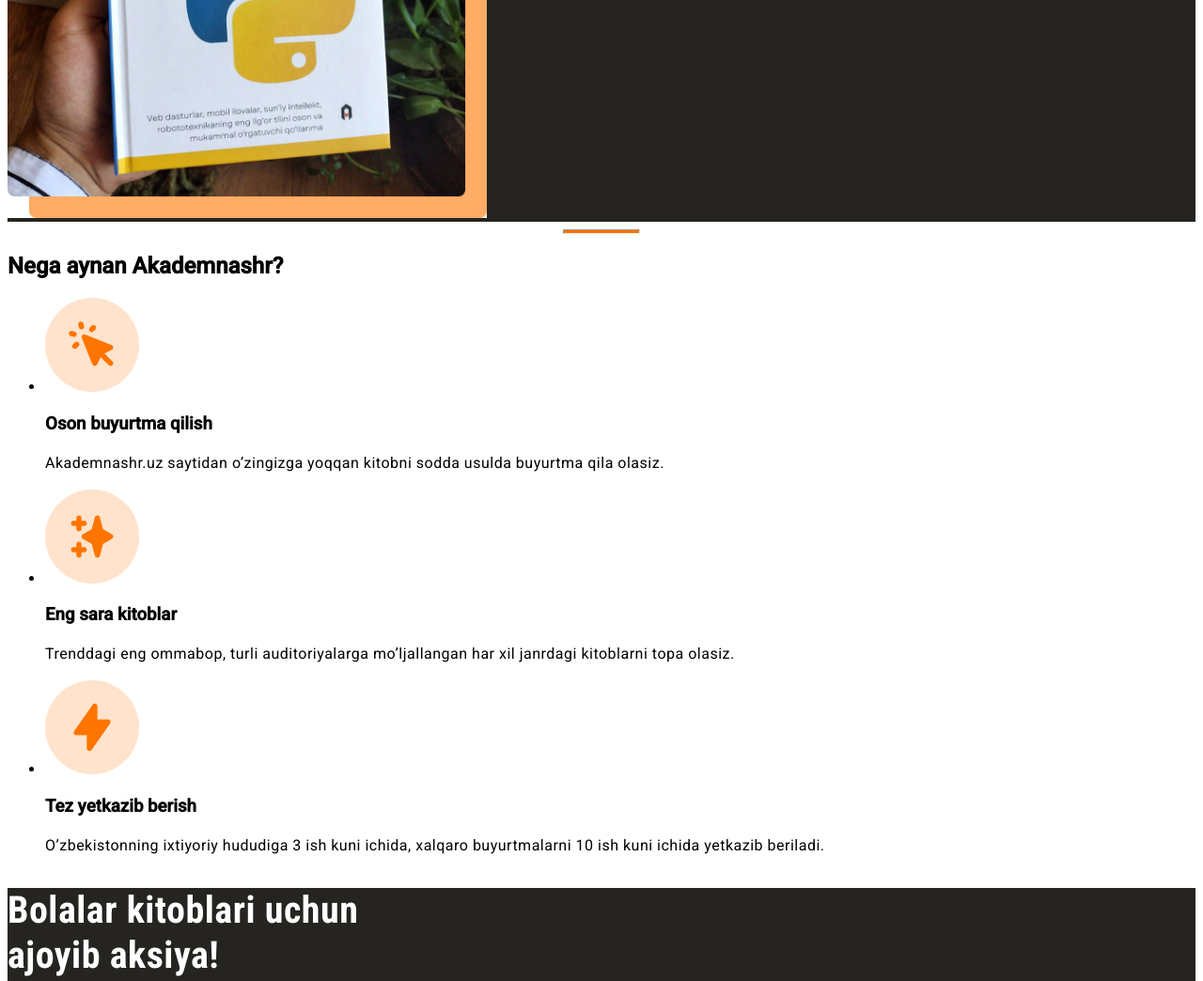
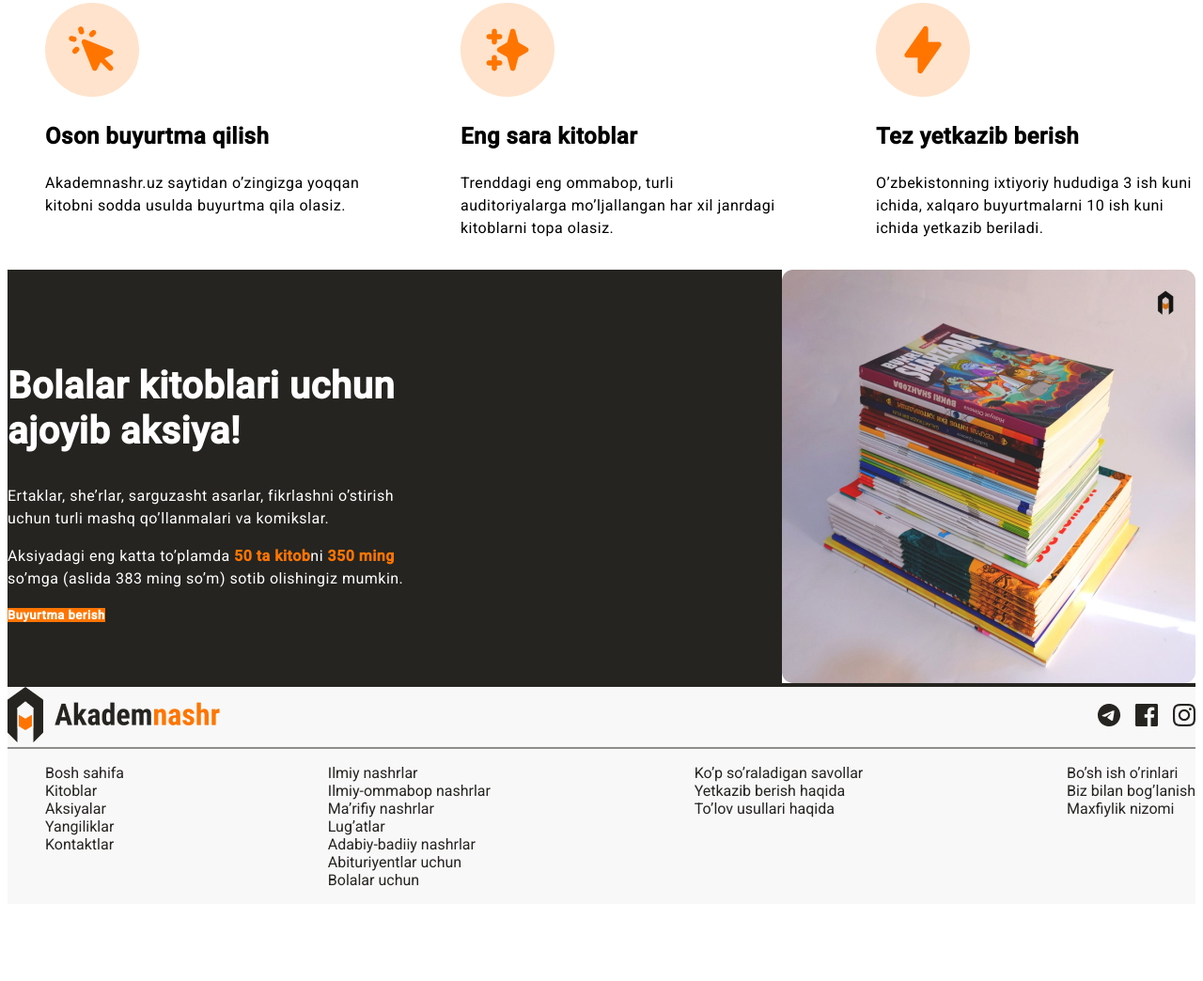
Before and after one commit to JasurbekovnaDev/AkademNashr, a plain HTML site: page index.html in a window 1280 px wide. Shown: the part 802-1846 px from the top of the page at 94% size. After the commit the page ends 1772 px from the top, so only its background shows below. Drawn offline with Linux system fonts and the light colour scheme.

Commit message:
pseudo class added

```diff
--- a/css/style.css
+++ b/css/style.css
@@ -1,29 +1,70 @@
-/*Fonts*/
-@font-face {
- font-family:"Roboto";
- src: url(../fonts/Roboto-Regular.ttf);
- font-weight: 400;
- font-style: ;
-}
+/*
+  Roboto:
+  400, 500
+  regular-normal, medium
+
+  Roboto Condensed:
+  700
+  Bold
+*/
+
 @font-face {
   font-family: "Roboto";
-  src: url(../fonts/Roboto-Medium.ttf);
+  src: url("../fonts/Roboto-Regular.ttf");
+  font-weight: 400;
+  font-style: normal;
+}
+
+@font-face {
+  font-family: "Roboto";
+  src: url("../fonts/Roboto-Medium.ttf");
   font-weight: 500;
   font-style: normal;
 }
+
 @font-face {
   font-family: "Roboto Condensed";
-  src: url(../fonts/Roboto_Condensed-Bold.ttf);
+  src: url("../fonts/Roboto_Condensed-Bold.ttf");
   font-weight: 700;
   font-style: normal;
 }
+
 * {
-   font-family: "Roboto",sans-serif;
-   font-weight: ;
+  font-family: "Roboto", sans-serif, serif;
+}
+
+.list-none {
+  list-style: none;
+}
+
+.site-logo {
+  transition: opacity 0.5s ease;
+}
+
+.site-logo:hover {
+  opacity: 0.8;
+}
+
+.site-logo:active {
+  opacity: 0.6;
 }
 
 .site-header {
-   background-color: white;
+  background-color: #fff;
+  display: flex;
+  justify-content: space-between;
+  align-items: center;
+}
+
+.site-header-nav {
+  display: flex;
+  align-items: center;
+  gap: 32px;
+}
+
+.site-header-list {
+  display: flex;
+  gap: 32px;
 }
 
 .sitenav-link {
@@ -33,7 +74,15 @@
   text-transform: uppercase;
   color: #000;
   text-decoration: none;
-   list-style: none;
+  transition: color 0.5s ease, opacity 0.5s ease;
+}
+
+.sitenav-link:hover {
+  color: #FF7500;
+}
+
+.sitenav-link:active {
+  opacity: 0.8;
 }
 
 .main-link {
@@ -43,10 +92,20 @@
   letter-spacing: 0.04em;
   color: #fff;
   text-decoration: none;
+  transition: opacity 0.5s ease;
+}
+.main-link:hover {
+  opacity: 0.8;
 }
 
+.main-link:active {
+  opacity: 0.6;
+}
 .hero-section {
-   background: #252420;
+  background-color: #252420;
+  display: flex;
+  justify-content: space-between;
+  align-items: center;
 }
 
 .hero-content {
@@ -55,20 +114,17 @@
 }
 
 .orange-line {
-   background-color: #ff7500;
+  background-color: #FF7500;
   width: 80px;
   height: 3px;
 }
 
 .hero-title {
-  font-family:"Roboto Condensed" ;
+  font-family: "Roboto Condensed";
   font-size: 40px;
   font-weight: 700;
   line-height: 48px;
   letter-spacing: 0.5px;
-   text-align: left;
-   text-underline-position: from-font;
-   text-decoration-skip-ink: none;
 }
 
 .hero-text {
@@ -79,12 +135,16 @@
 }
 
 .feature-title {
-  font-family:"Roboto Condensed" ;
   color: #000;
   font-weight: 700;
   font-size: 72px;
   line-height: 86px;
   letter-spacing: 0.5px;
+}
+
+.feature-list {
+  display: flex;
+  justify-content: space-between;
 }
 
 .feature {
@@ -93,22 +153,24 @@
 }
 
 .feature-item-title {
-  font-family:"Roboto Condensed" ;
   font-weight: 700;
   font-size: 24px;
   line-height: 28px;
   letter-spacing: 0.5px;
 }
 
- .future-item-text {
+.feature-item-text {
   font-weight: 400;
-   font-style: 16px;
+  font-size: 16px;
   line-height: 24px;
   letter-spacing: 0.5px;
 }
 
 .sale {
-   background: #252420;
+  background-color: #252420;
+  display: flex;
+  justify-content: space-between;
+  align-items: center;
 }
 
 .sale-content {
@@ -117,11 +179,17 @@
 }
 
 .sale-title {
-  font-family:"Roboto Condensed" ;
   font-weight: 700;
+  line-height: 48px;
+  letter-spacing: 0.5px;
   font-size: 40px;
+}
+
+.sale-text {
+  font-weight: 400;
+  font-size: 16px;
+  line-height: 24px;
   letter-spacing: 0.5px;
-   line-height: 48px;
 }
 
 .primary-text {
@@ -129,9 +197,43 @@
   font-weight: 700;
 }
 
- .sale-text {
+.site-footer {
+  background-color: #f8f8f8;
+}
+
+.footer-top {
+  display: flex;
+  justify-content: space-between;
+  align-items: center;
+}
+
+.footer-top-list {
+  display: flex;
+  gap: 16px;
+}
+
+.footer-divider {
+  height: 2px;
+  background-color: #25242080;
+}
+
+.footer-bottom {
+  display: flex;
+  justify-content: space-between;
+}
+
+.footer-link {
   font-weight: 400;
-   font-style: 16px;
-   line-height: 24px;
-   letter-spacing: 0.5px;
+  font-size: 16px;
+  line-height: 18px;
+  color: #252420;
+  text-decoration: none;
+  transition: all 0.5s ease;
 }
+.footer-link:hover {
+  color: #FF7500;
+}
+
+.footer-link:active {
+  opacity: 0.8;
+}
--- a/index.html
+++ b/index.html
@@ -10,17 +10,16 @@
 
 <body>
   <!-- Saytning shapkasi -->
-  <header class="sayt header">
-    <a href="index.html">
+  <header class="site-header">
+    <a href="index.html" class="site-logo">
       <img src="./img/logo.png" alt="Akadem Nashr" width="230" height="60">
     </a>
-    <nav>
-      <ul>
+    <nav class="site-header-nav">
+      <ul class="list-none site-header-list">
         <li><a class="sitenav-link" href="index.html">Bosh sahifa</a></li>
         <li><a class="sitenav-link" href="#">Kitoblar</a></li>
         <li><a class="sitenav-link" href="#">Aksiyalar</a></li>
         <li><a class="sitenav-link" href="#">Kontaktlar</a></li>
-        <li>Biz haqimizda</li>
       </ul>
       <a href="#" class="main-link">Ro’yxatdan o’tish</a>
     </nav>
@@ -37,7 +36,7 @@
           bo‘limi uchun
           maxsus
           video darslar yozilgan bo‘lib, ularga kitobda ko‘rsatilgan QR kod orqali o‘tish mumkin.</p>
-        <a href="#" class="main-link">Buyurtma berish </a>
+        <a href="#" class="main-link">Buyurtma berish</a>
       </div>
       <div>
         <img src="./img/python-book.jpg" alt="Kitob" width="510" height="510">
@@ -45,27 +44,27 @@
     </section>
 
     <!-- Features section -->
-    <section class="future section">
+    <section class="feature-section">
       <hr class="orange-line">
-      <h2 class="future-title">Nega aynan Akademnashr?</h2>
-      <ul>
-        <li class="future">
+      <h2 class="feature-title">Nega aynan Akademnashr?</h2>
+      <ul class="feature-list list-none">
+        <li class="feature">
           <img src="./img/feature-icon1.png" alt="Feature icon">
-          <h3 class="future-item-title">Oson buyurtma qilish</h3>
-          <p class="future-item-text">Akademnashr.uz saytidan o’zingizga yoqqan kitobni sodda usulda buyurtma qila
+          <h3 class="feature-item-title">Oson buyurtma qilish</h3>
+          <p class="feature-item-text">Akademnashr.uz saytidan o’zingizga yoqqan kitobni sodda usulda buyurtma qila
             olasiz.</p>
         </li>
-        <li class="future">
+        <li class="feature">
           <img src="./img/feature-icon2.png" alt="Feature icon">
-          <h3 class="future-item-title">Eng sara kitoblar</h3>
-          <p class="future-item-text">Trenddagi eng ommabop, turli auditoriyalarga mo’ljallangan har xil janrdagi
+          <h3 class="feature-item-title">Eng sara kitoblar</h3>
+          <p class="feature-item-text">Trenddagi eng ommabop, turli auditoriyalarga mo’ljallangan har xil janrdagi
             kitoblarni topa olasiz.</p>
         </li>
-        <li class="future">
+        <li class="feature">
           <img src="./img/feature-icon3.png" alt="Feature icon">
-          <h3 class="future-item-title">Tez yetkazib berish</h3>
-          <p class="future-item-text">O’zbekistonning ixtiyoriy hududiga 3 ish kuni ichida, xalqaro buyurtmalarni 10 ish
-            kuni ichida yetkazib
+          <h3 class="feature-item-title">Tez yetkazib berish</h3>
+          <p class="feature-item-text">O’zbekistonning ixtiyoriy hududiga 3 ish kuni ichida, xalqaro buyurtmalarni 10
+            ish kuni ichida yetkazib
             beriladi.</p>
         </li>
       </ul>
@@ -90,44 +89,44 @@
   </main>
 
   <!-- Saytni podvali -->
-  <footer>
-    <div>
-      <a href="index.html">
+  <footer class="site-footer">
+    <div class="footer-top">
+      <a href="index.html" class="site-logo">
         <img src="./img/logo.png" alt="Akadem Nashr">
       </a>
-      <ul>
+      <ul class="list-none footer-top-list">
         <li><a href="#"><img src="./img/icon-telegram.png" alt="social network"></a></li>
         <li><a href="#"><img src="./img/icon-facebook.png" alt="social network"></a></li>
         <li><a href="#"><img src="./img/icon-instagram.png" alt="social network"></a></li>
       </ul>
     </div>
-    <hr>
-    <div>
-      <ul>
-        <li><a href="#">Bosh sahifa</a></li>
-        <li><a href="#">Kitoblar</a></li>
-        <li><a href="#">Aksiyalar</a></li>
-        <li><a href="#">Yangiliklar</a></li>
-        <li><a href="#">Kontaktlar</a></li>
+    <div class="footer-divider"></div>
+    <div class="footer-bottom">
+      <ul class="list-none">
+        <li><a class="footer-link" href="#">Bosh sahifa</a></li>
+        <li><a class="footer-link" href="#">Kitoblar</a></li>
+        <li><a class="footer-link" href="#">Aksiyalar</a></li>
+        <li><a class="footer-link" href="#">Yangiliklar</a></li>
+        <li><a class="footer-link" href="#">Kontaktlar</a></li>
       </ul>
-      <ul>
-        <li><a href="#">Ilmiy nashrlar</a></li>
-        <li><a href="#">Ilmiy-ommabop nashrlar</a></li>
-        <li><a href="#">Ma’rifiy nashrlar</a></li>
-        <li><a href="#">Lug’atlar</a></li>
-        <li><a href="#">Adabiy-badiiy nashrlar</a></li>
-        <li><a href="#">Abituriyentlar uchun</a></li>
-        <li><a href="#">Bolalar uchun</a></li>
+      <ul class="list-none">
+        <li><a class="footer-link" href="#">Ilmiy nashrlar</a></li>
+        <li><a class="footer-link" href="#">Ilmiy-ommabop nashrlar</a></li>
+        <li><a class="footer-link" href="#">Ma’rifiy nashrlar</a></li>
+        <li><a class="footer-link" href="#">Lug’atlar</a></li>
+        <li><a class="footer-link" href="#">Adabiy-badiiy nashrlar</a></li>
+        <li><a class="footer-link" href="#">Abituriyentlar uchun</a></li>
+        <li><a class="footer-link" href="#">Bolalar uchun</a></li>
       </ul>
-      <ul>
-        <li><a href="#">Ko’p so’raladigan savollar</a></li>
-        <li><a href="#">Yetkazib berish haqida</a></li>
-        <li><a href="#">To’lov usullari haqida</a></li>
+      <ul class="list-none">
+        <li><a class="footer-link" href="#">Ko’p so’raladigan savollar</a></li>
+        <li><a class="footer-link" href="#">Yetkazib berish haqida</a></li>
+        <li><a class="footer-link" href="#">To’lov usullari haqida</a></li>
       </ul>
-      <ul>
-        <li><a href="#">Bo’sh ish o’rinlari</a></li>
-        <li><a href="#">Biz bilan bog’lanish</a></li>
-        <li><a href="#">Maxfiylik nizomi</a></li>
+      <ul class="list-none">
+        <li><a class="footer-link" href="#">Bo’sh ish o’rinlari</a></li>
+        <li><a class="footer-link" href="#">Biz bilan bog’lanish</a></li>
+        <li><a class="footer-link" href="#">Maxfiylik nizomi</a></li>
       </ul>
     </div>
   </footer>
```
Lines whose indentation alone changed are shown as unchanged.
